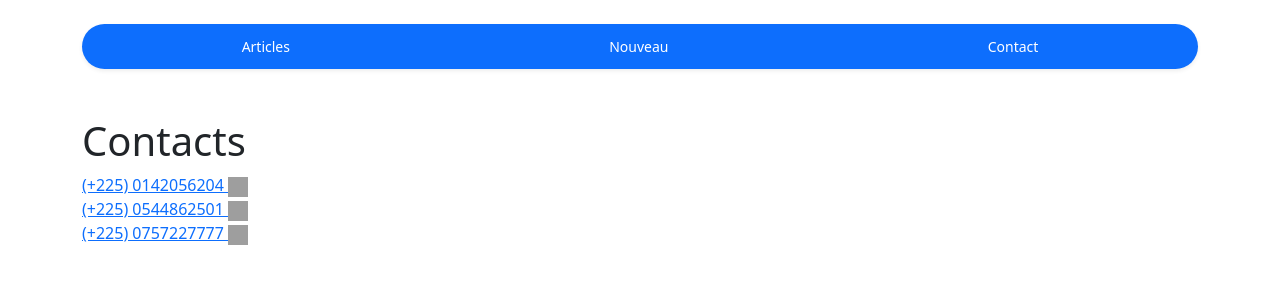
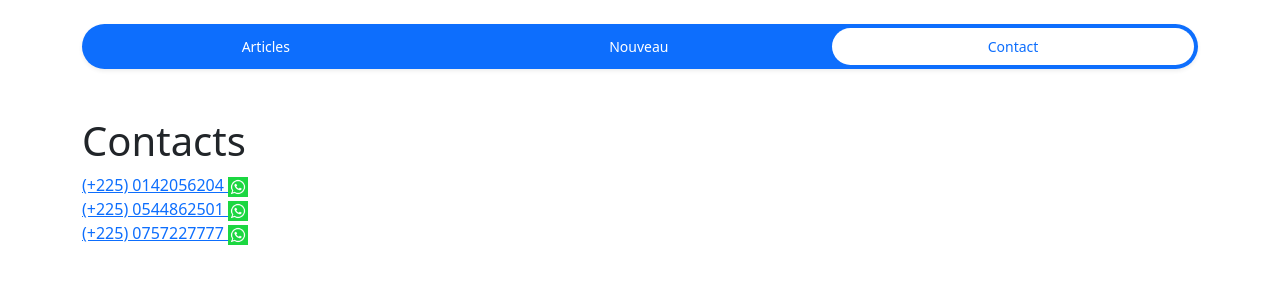
Before and after one commit to DiabateJS/front-php-afrind-market, a PHP site: page /front-php-afrind-market/contact.php in a window 1280 px wide. Shown: the top 300 px of the page. Run offline with PHP 8.4, Linux system fonts and the light colour scheme; grey boxes are pictures that could not be loaded.

Commit message:
Mise en place page contact.

```diff
--- a/entete.php
+++ b/entete.php
@@ -6,7 +6,7 @@
     <button class="nav-link <?= $page == "article" ? "active" : "" ?> rounded-5" id="article-tab2" data-bs-toggle="tab" type="button" role="tab" aria-selected="false">Nouveau</button>
   </li>
   <li class="nav-item" role="presentation">
-    <button class="nav-link rounded-5" id="contact-tab2" data-bs-toggle="tab" type="button" role="tab" aria-selected="false">Contact</button>
+    <button class="nav-link <?= $page == "contact" ? "active" : "" ?> rounded-5" id="contact-tab2" data-bs-toggle="tab" type="button" role="tab" aria-selected="false">Contact</button>
   </li>
 </ul>
 <script>
@@ -17,4 +17,7 @@
     document.getElementById("article-tab2").onclick = function(){
         window.location.href = urlBase + 'nouveau.php';
     }
+    document.getElementById("contact-tab2").onclick = function(){
+        window.location.href = urlBase + 'contact.php';
+    }
 </script>
```
Also changed, not shown: images/icon_whatup.png (added).
